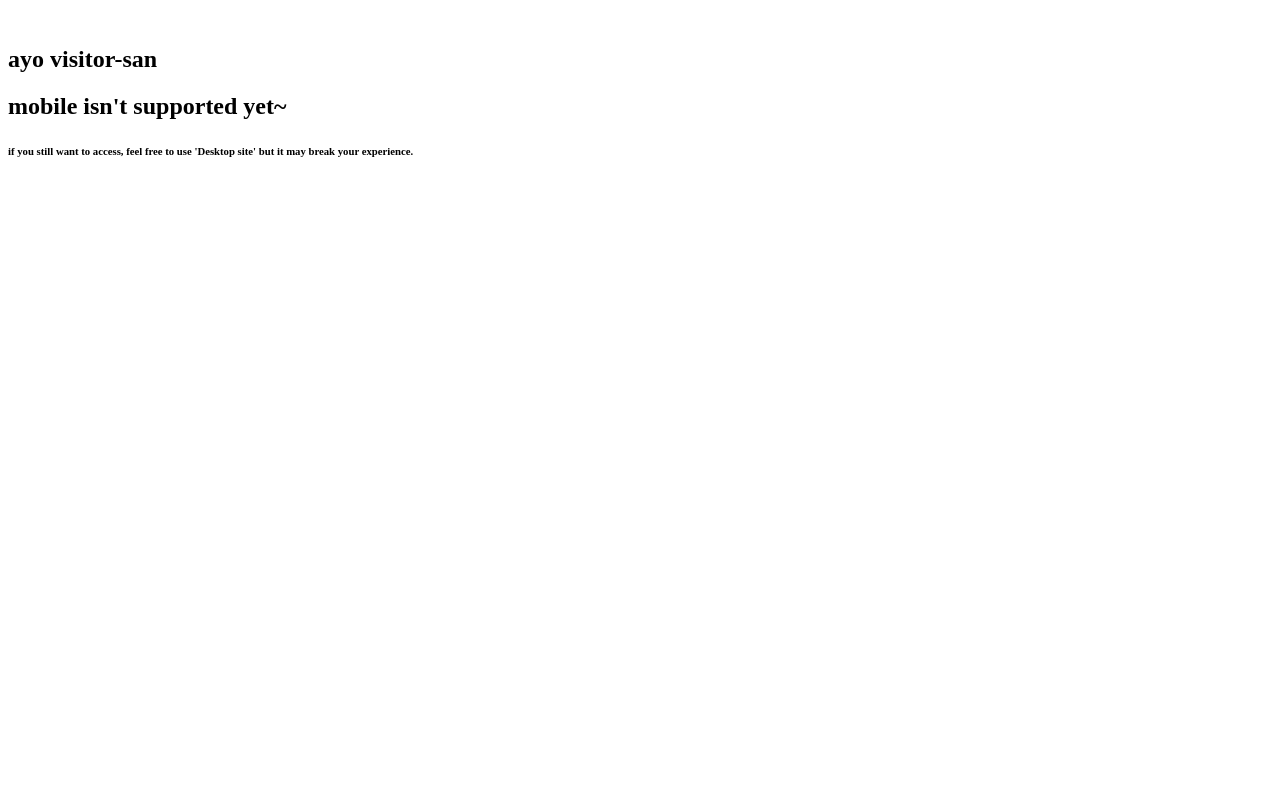
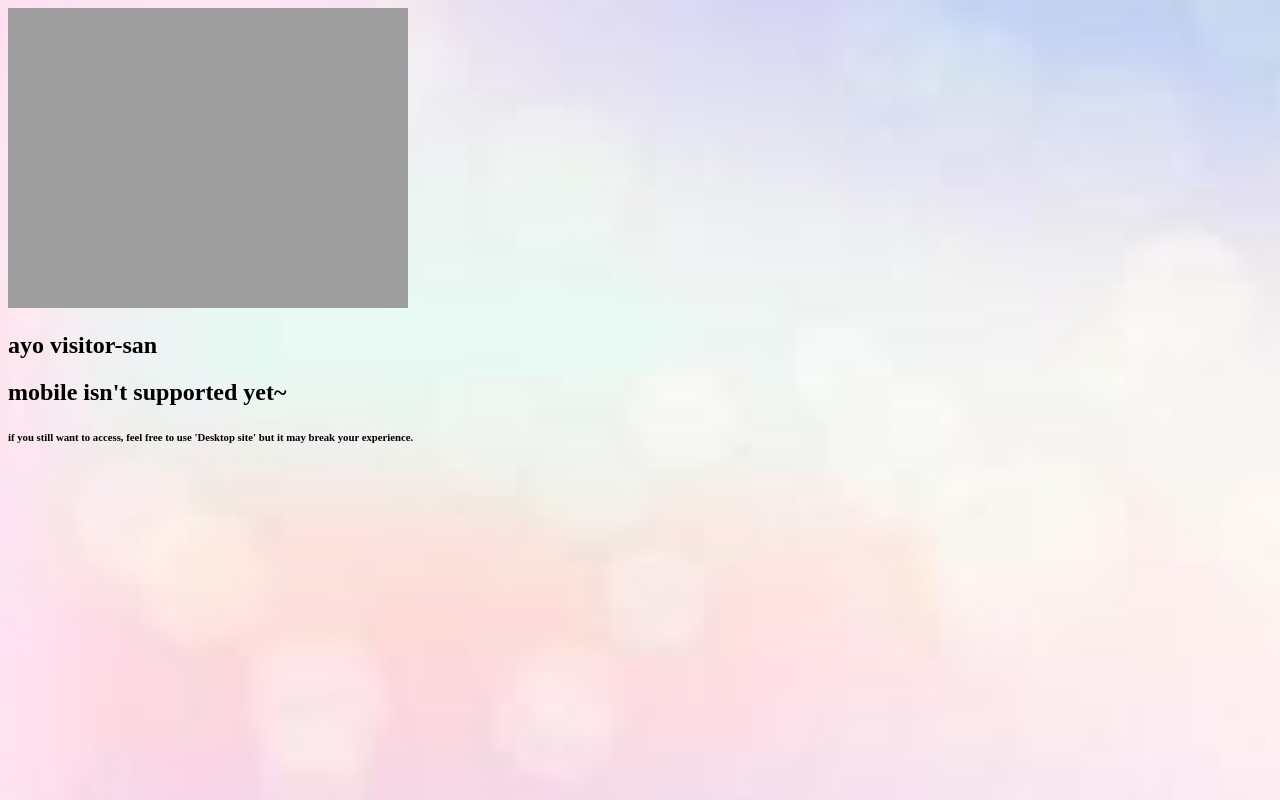
Before and after one commit to NotSnipc/Pages, a plain HTML site: page MobileError.html in a window 1280 px wide. Drawn offline with Linux system fonts and the light colour scheme; the site is published under a folder, as on GitHub Pages, so addresses that start at the root find nothing.

Commit message:
Update Pages

```diff
--- a/Other/MobileError.html
+++ b/MobileError.html
@@ -7,7 +7,7 @@
 </head>
 <style>
     body{
-        background-image: url(/assest/bg.jpg);
+        background-image: url(assest/bg.jpg);
         background-size: 2000px;
     }
     @media only screen and (max-width: 600px){
@@ -31,7 +31,7 @@
 <body>
 
     <div class="image">
-        <img src="/assest/sad-anime.gif" alt="">
+        <img src="assest/sad-anime.gif" alt="">
     </div>
     <section id="main">
     <div class="text">
```
